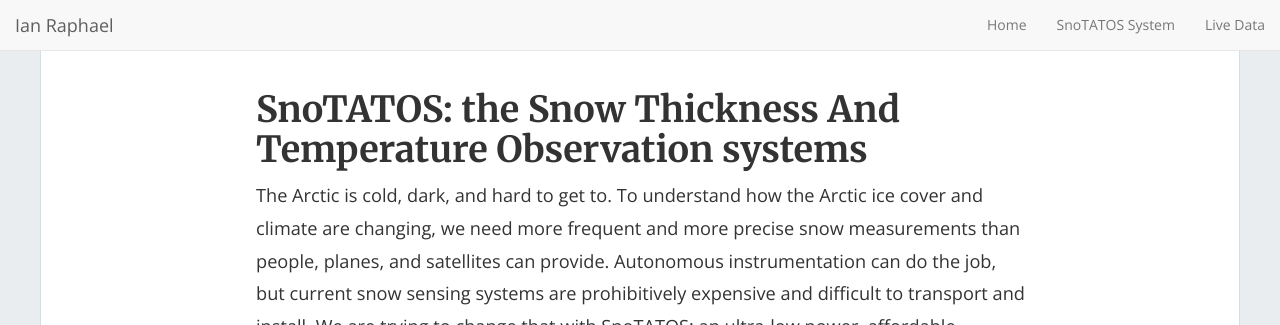
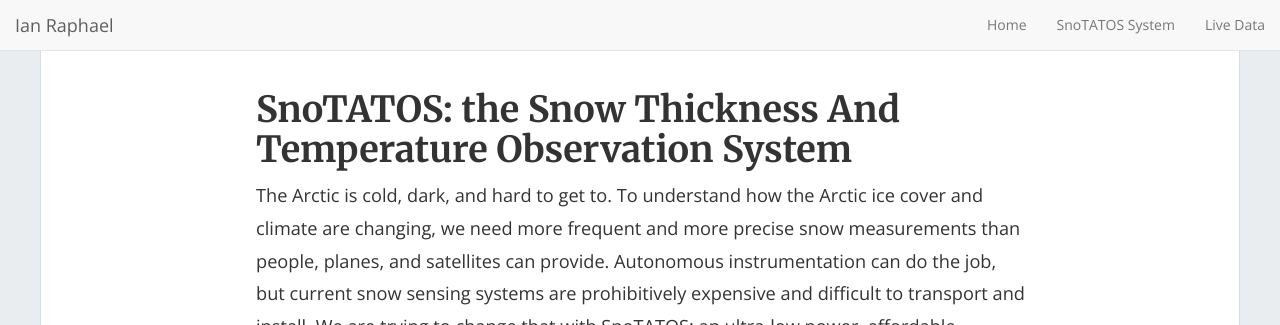
Before and after one commit to ianraphael/ianraphael.github.io, a Jekyll site: the page built from SnoTATOSsystemDescription.md, in a window 1280 px wide and 900 px high. Shown: the top 325 px of the window. Built offline with Jekyll 4.4.1, drawn with Linux system fonts in a browser that asks for light colours; nearby versions of some CDN libraries.

Commit message:
fixing header

```diff
--- a/SnoTATOSsystemDescription.md
+++ b/SnoTATOSsystemDescription.md
@@ -4,7 +4,7 @@ title: SnoTATOS System
 permalink: /SnoTATOSsystemDescription/
 ---
 
-# SnoTATOS: the Snow Thickness And Temperature Observation systems
+# SnoTATOS: the Snow Thickness And Temperature Observation System
 
 The Arctic is cold, dark, and hard to get to. To understand how the Arctic ice cover and climate are changing,
 we need more frequent and more precise snow measurements than people, planes, and satellites can provide. Autonomous instrumentation
```
